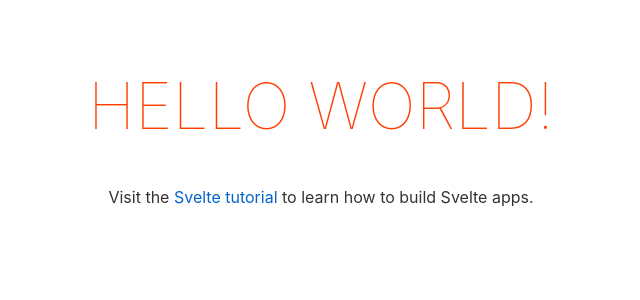
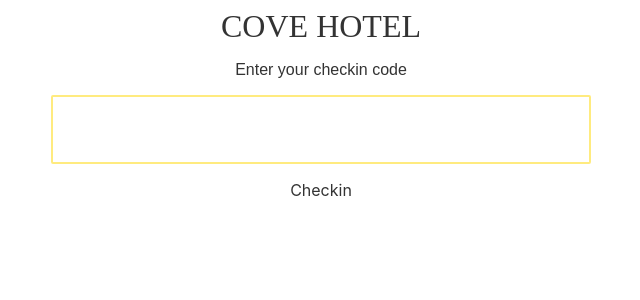
Before and after one commit to DanielKloss/hiddenCove, a Svelte app: page / in a window 1280 px wide. Shown: the top 300 px of the page, without its empty margins (319-959 px from the left). Built offline with nearby package versions, Linux system fonts and the light colour scheme.

Commit message:
updated clues

```diff
--- a/src/App.svelte
+++ b/src/App.svelte
@@ -1,30 +1,132 @@
 <script>
-	export let name;
+  import { clues } from "./stores.js";
+  import { fade, fly } from "svelte/transition";
+
+  let teamCode;
+  let correctClues = 0;
+  $: finalClue = correctClues == $clues.length;
+  let finalClue = true;
+
+  let currentClue;
+  let givenAnswer;
+  let correct;
+  let correctMessage;
+
+  function submitTeamCode() {
+    currentClue = $clues[teamCode - 1234];
+  }
+
+  function submitAnswer() {
+    if (currentClue.answers.includes(givenAnswer.toLowerCase())) {
+      givenAnswer = "";
+      correct = currentClue.correct;
+      correctClues++;
+      correctMessage = true;
+      if (correctClues == $clues.length) {
+        currentClue = null;
+      } else {
+        if ($clues[currentClue.id] == $clues.length) {
+          currentClue = $clues[0];
+        } else {
+          currentClue = $clues[currentClue.id + 1];
+        }
+      }
+    } else {
+      console.log("incorrect");
+    }
+  }
 </script>
 
 <main>
-	<h1>Hello {name}!</h1>
-	<p>Visit the <a href="https://svelte.dev/tutorial">Svelte tutorial</a> to learn how to build Svelte apps.</p>
+  <h1>COVE HOTEL</h1>
+  {#if currentClue == null && !finalClue}
+    <section in:fade>
+      <p>Enter your checkin code</p>
+      <input type="number" bind:value={teamCode}/>
+      <button on:click={()=>submitTeamCode()}>
+		Checkin
+      </button>
+    </section>
+  {:else if finalClue}
+  <section in:fade>
+    <h3>Congratulations</h3>
+      <p>You should now have everything you need to work out the murderer, weapon and loaction</p>
+      <p>You should also now have the means to work out how to report your findings to the police</p>
+    </section>
+  {:else}
+    {#key currentClue}
+      <section in:fade={{delay: 1000}}>
+        <p>{currentClue.info}</p>
+        <p>{currentClue.clue}</p>
+        <input type="text" bind:value={givenAnswer}/>
+        <button on:click={()=>submitAnswer()}>SUBMIT</button>
+      </section>
+      {#if correct != undefined}
+        {#key correct}
+          <p class="correct" in:fly={{x: 100, delay: 500}} out:fly={{x:-100}}>{correct}</p>
+        {/key}
+      {/if}
+    {/key}
+  {/if}
 </main>
 
 <style>
-	main {
-		text-align: center;
-		padding: 1em;
-		max-width: 240px;
-		margin: 0 auto;
-	}
+  * {
+    box-sizing: border-box;
+  }
 
-	h1 {
-		color: #ff3e00;
-		text-transform: uppercase;
-		font-size: 4em;
-		font-weight: 100;
-	}
+  h1,
+  h3 {
+    font-family: "Limelight", cursive;
+    font-weight: normal;
+    margin: 0;
+  }
 
-	@media (min-width: 640px) {
-		main {
-			max-width: none;
-		}
-	}
+  p {
+    font-family: "Montserrat", sans-serif;
+  }
+
+  main {
+    display: flex;
+    flex-direction: column;
+    width: 75%;
+    max-width: 600px;
+    margin: 0 auto;
+    text-align: center;
+  }
+
+  input[type="text"],
+  input[type="number"] {
+    border: 2px solid gold;
+    opacity: 0.5;
+    background: transparent;
+    width: 90%;
+    margin: 0 auto 1rem auto;
+    font-size: 2rem;
+    color: gold;
+    text-align: center;
+  }
+
+  input[type="text"]:focus,
+  input[type="number"]:focus {
+    outline: none;
+    opacity: 1;
+  }
+
+  button {
+    width: 80%;
+    margin: 0 auto;
+    background: transparent;
+    border: none;
+    padding: 0;
+  }
+
+  img {
+    width: 90%;
+    margin: 0 auto;
+  }
+
+  .correct {
+    color: green;
+  }
 </style>
--- a/src/main.js
+++ b/src/main.js
@@ -1,10 +1,7 @@
 import App from './App.svelte';
 
 const app = new App({
-	target: document.body,
-	props: {
-		name: 'world'
-	}
+	target: document.body
 });
 
 export default app;
--- /dev/null
+++ b/src/stores.js
@@ -0,0 +1,72 @@
+import { writable } from "svelte/store";
+
+export const clues = writable([
+  {
+    id: 0,
+    info: "Find a flute that plays no music but can be made to sing",
+    clue: "How much was spent on the tab?",
+    answers: ["£133", "133", "£133.00", "133.00"],
+    correct: "The murder was not fuelled by alcohol..."
+  },
+  {
+    id: 1,
+    info: "Do the first stage of any team building day",
+    clue: "What was the craving for?",
+    answers: ["soil", "soil!"],
+    correct: "The murder was not an ice cold assassination..."
+  },
+  {
+    id: 2,
+    info: "Find the place with 104 legs",
+    clue: "What was the last recipe cooked?",
+    answers: ["pie"],
+    correct: "The murder was not cannibalism..."
+  },
+  {
+    id: 3,
+    info: "Find the 01110011 01101111 01100110 01100001",
+    clue: "What orafice was operated on?",
+    answers: [
+      "anus",
+      "bumhole",
+      "butt",
+      "arse"
+    ],
+    correct: "The murder was not a medical malpractice..."
+  },
+  {
+    id: 4,
+    info: "Find the lowest floor in the hotel",
+    clue: "How many days since the last floater?",
+    answers: ["3", "three"],
+    correct: "The murder was not a case of drowning..."
+  },
+  {
+    id: 5,
+    info: "Find the yrarbil and flip to page 49",
+    clue: "What is the hand holding?",
+    answers: ["poo", "shit", "faeces"],
+    correct: "The murder was not a case of flashing..."
+  },
+  {
+    id: 6,
+    info: "Find the room that should be dark and make it so",
+    clue: "Which room should not be disturbed?",
+    answers: ["402", "four oh two", "four o two", "four hundred and two"],
+    correct: "That's right! The murder was not concealed by the darkness..."
+  },
+  {
+    id: 7,
+    info: "Find the last place you go before a trip",
+    clue: "How far to the peak?",
+    answers: ["20", "20 miles"],
+    correct: "The murder was not a case of exhaustion..."
+  },
+  {
+    id: 8,
+    info: "Find the ns;vpmu shifted once to the right",
+    clue: "What is the case against the defendant built on?",
+    answers: ["faeces", "poo", "shit"],
+    correct: "The murder was not a bureaucratic one..."
+  }
+]);
```
Also changed, not shown: 1 other file (tests, documents, lock files or other folders).
